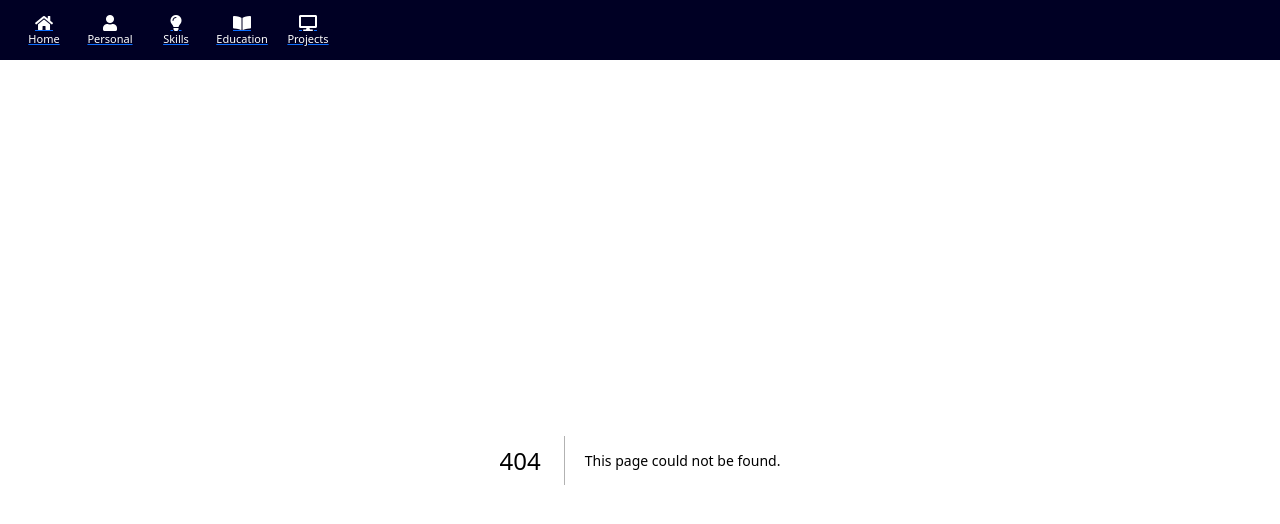
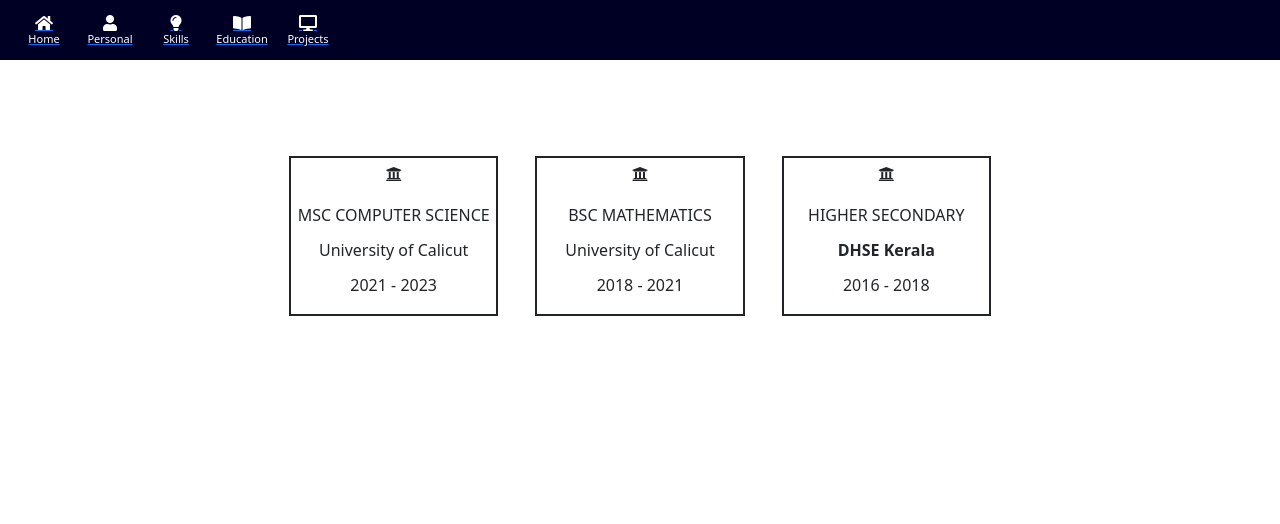
Before and after one commit to jitheshm/personal-portfolio, a Next.js app: page /education in a window 1280 px wide. Before the commit this address had no page. Shown: the top 524 px of the page. Built offline with nearby package versions, Linux system fonts and the light colour scheme.

Commit message:
education page added

```diff
--- /dev/null
+++ b/src/components/Education/Education.js
@@ -0,0 +1,28 @@
+import React from 'react'
+import styles from '../../styles/Education.module.css'
+function Education() {
+    return (
+        <div className={`container-fluid ${styles.edu}`}>
+            <div className={`col-12 col-md-8 ${styles.educationContainer} mt-md-5 py-5`}>
+                <div className={`${styles.eduCard} col-8 col-lg-3 pt-2`}><i className="fa fa-university" />
+                    <h6 className="mt-4">MSC COMPUTER SCIENCE</h6>
+                    <h6 className="mt-2">University of Calicut</h6>
+                    <h6 className="mt-2">2021 - 2023</h6>
+                </div>
+                <div className={`${styles.eduCard} col-8 col-lg-3 pt-2`}><i className="fa fa-university" />
+                    <h6 className="mt-4">BSC MATHEMATICS</h6>
+                    <h6 className="mt-2">University of Calicut</h6>
+                    <h6 className="mt-2">2018 - 2021</h6>
+                </div>
+                <div className={`${styles.eduCard} col-8 col-lg-3 pt-2`}><i className="fa fa-university" />
+                    <h6 className="mt-4">HIGHER SECONDARY</h6>
+                    <h6 className="mt-2"><strong>DHSE Kerala</strong></h6>
+                    <h6 className="mt-2">2016 - 2018</h6>
+                </div>
+            </div>
+        </div>
+
+    )
+}
+
+export default Education
--- /dev/null
+++ b/src/pages/education.js
@@ -0,0 +1,10 @@
+import Education from '@/components/Education/Education'
+import React from 'react'
+
+function education() {
+  return (
+    <Education/>
+  )
+}
+
+export default education
--- /dev/null
+++ b/src/styles/Education.module.css
@@ -0,0 +1,23 @@
+.educationContainer {
+    display: flex;
+    flex-wrap: wrap;
+    gap: 37px;
+    justify-content: center;
+    /*align-items: center;*/
+  }
+
+  .eduCard {
+    /*width: 141px;*/
+    height: 160px;
+    display: flex;
+    flex-direction: column;
+    align-items: center;
+    border: solid;
+    border-width: 2px;
+  }
+
+  .edu {
+    display: flex;
+    justify-content: center;
+    /*align-items: center;*/
+  }
```
